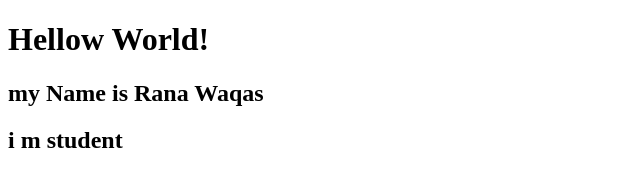
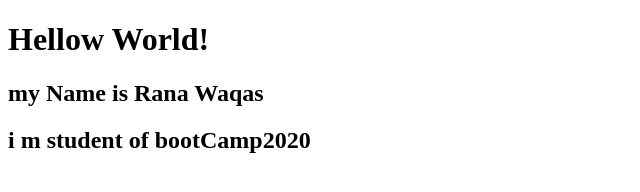
Before and after one commit to RanaWaqas92/BootCamp2020, a plain HTML site: page index.html in a window 1280 px wide. Shown: the whole page, without its empty margins (0-640 px from the left). Drawn offline with Linux system fonts and the light colour scheme.

Commit message:
update after create autodeploye.yml

```diff
--- a/index.html
+++ b/index.html
@@ -8,5 +8,5 @@
 <body>
 <h1>Hellow World!</h1>
 <h2>my Name is Rana Waqas</h2>
-<h2>i m student</h2>
+<h2>i m student of bootCamp2020</h2>
 </body></html>
```
